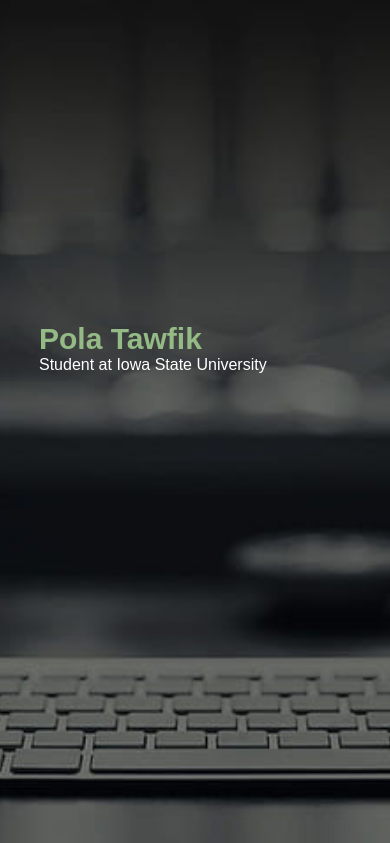
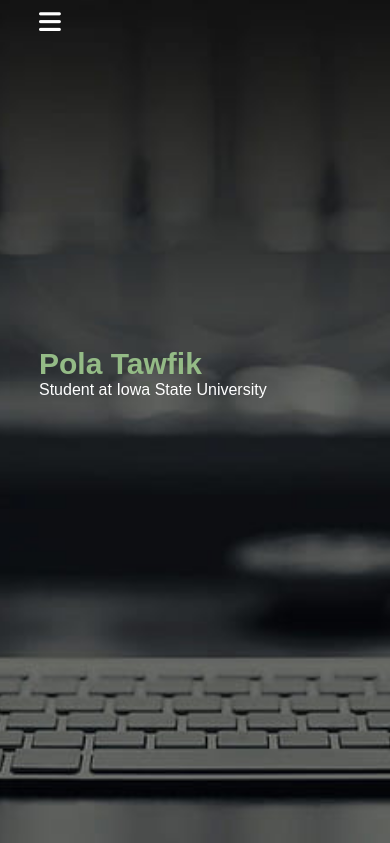
Before and after one commit to polatawfik/polatawfik.github.io, a PHP site: page / in a window 390 px wide. Shown: the top 843 px of the page. Run offline with PHP 8.4, Linux system fonts and the light colour scheme; some libraries are stand-ins or nearby versions.

Commit message:
small website

```diff
--- a/assets/css/style.css
+++ b/assets/css/style.css
@@ -332,7 +332,7 @@ nav .fas{
     .header-text h1{
         font-size: 30px;
     }
-    .nav .fas{
+    nav .fas{
         display: block;
         font-size: 25px;
     }
```
